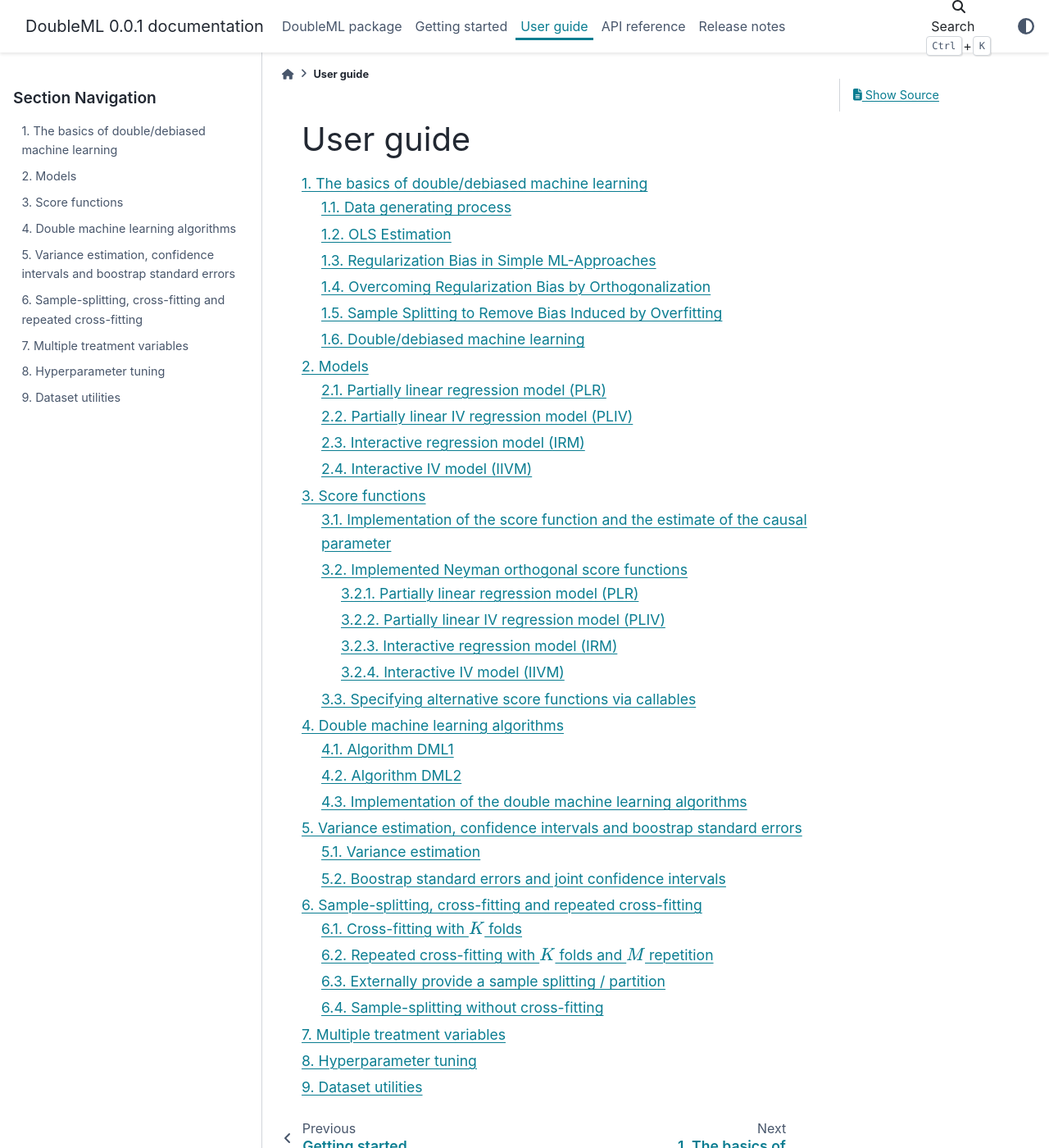
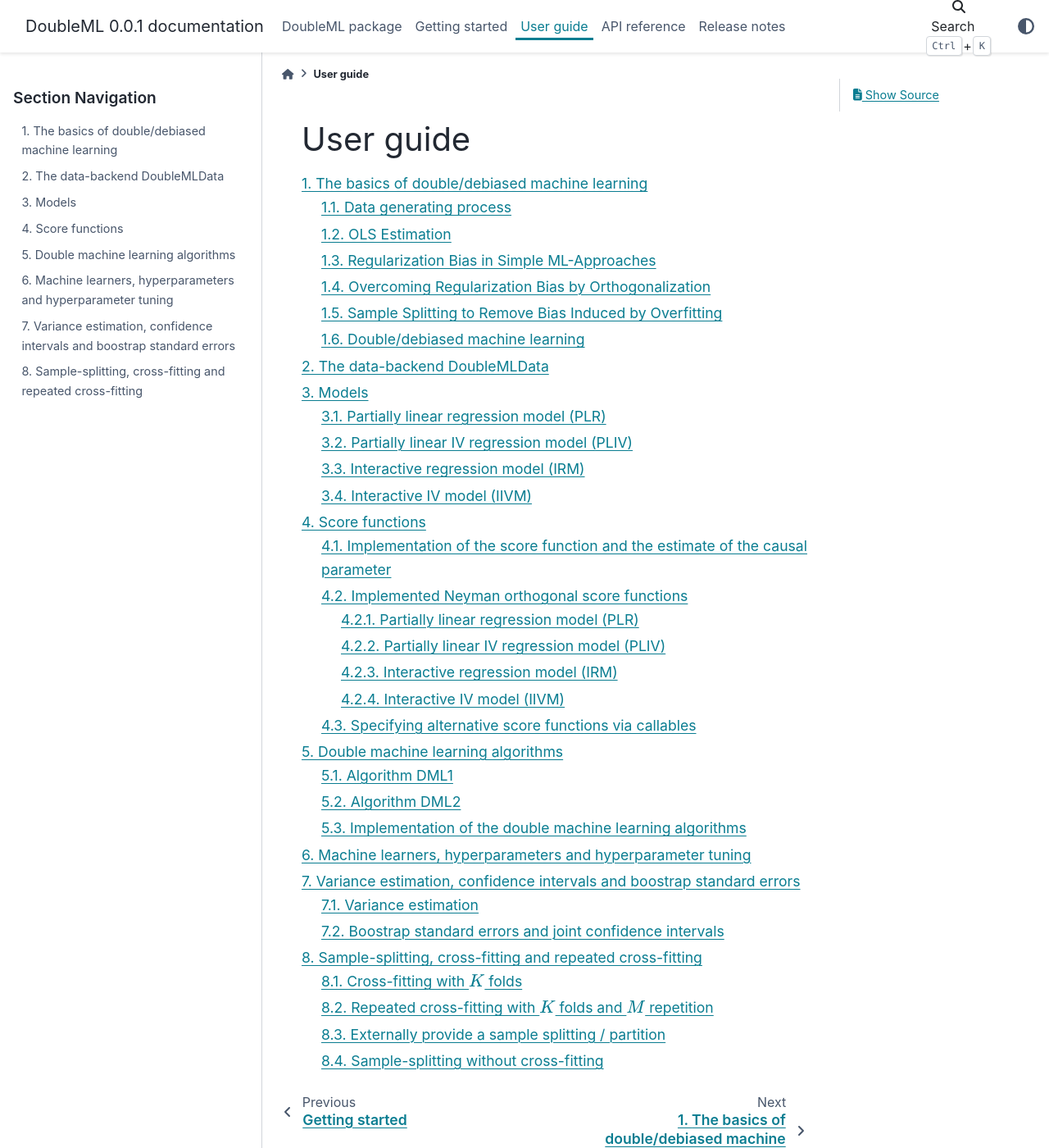
Before and after one commit to DoubleML/doubleml-for-py, a Sphinx documentation site: the page built from doc/guide/guide.rst, in a window 1280 px wide and 1400 px high. Shown: the whole window at 82% size. Built offline with Sphinx 7.4.7 and the PyData theme 0.15.4, drawn with Linux system fonts in a browser that asks for light colours; pages that are not in the unit, such as notebooks, are missing from menus.

Commit message:
added and removed some parts of the user guide

```diff
--- /dev/null
+++ b/doc/guide/data_backend.rst
@@ -0,0 +1,2 @@
+The data-backend DoubleMLData
+-----------------------------
--- a/doc/guide/datasets.rst
+++ /dev/null
@@ -1,2 +0,0 @@
-Dataset utilities
------------------
--- a/doc/guide/guide.rst
+++ b/doc/guide/guide.rst
@@ -8,11 +8,10 @@
    :maxdepth: 3
 
     The basics of double/debiased machine learning <basics>
+    The data-backend DoubleMLData <data_backend>
     Models <models>
     Score functions <scores>
     Double machine learning algorithms <algorithms>
+    Machine learners, hyperparameters and hyperparameter tuning <learners>
     Variance estimation, confidence intervals and boostrap standard errors <se_confint>
     Sample-splitting, cross-fitting and repeated cross-fitting <resampling>
-    Multiple treatment variables <mult_treat>
-    Hyperparameter tuning <tuning>
-    Dataset utilities <datasets>
--- /dev/null
+++ b/doc/guide/learners.rst
@@ -0,0 +1,2 @@
+Machine learners, hyperparameters and hyperparameter tuning
+-----------------------------------------------------------
--- a/doc/guide/mult_treat.rst
+++ /dev/null
@@ -1,4 +0,0 @@
-Multiple treatment variables
-----------------------------
-
-TODO: Documentation of the multiple treatment case
--- a/doc/guide/tuning.rst
+++ /dev/null
@@ -1,2 +0,0 @@
-Hyperparameter tuning
----------------------
```
